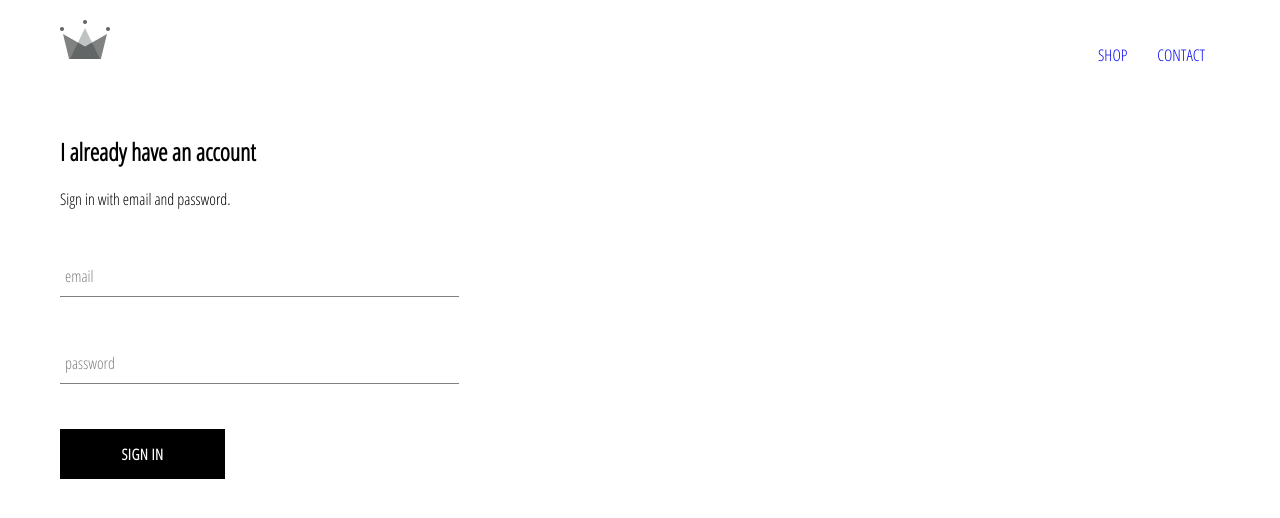
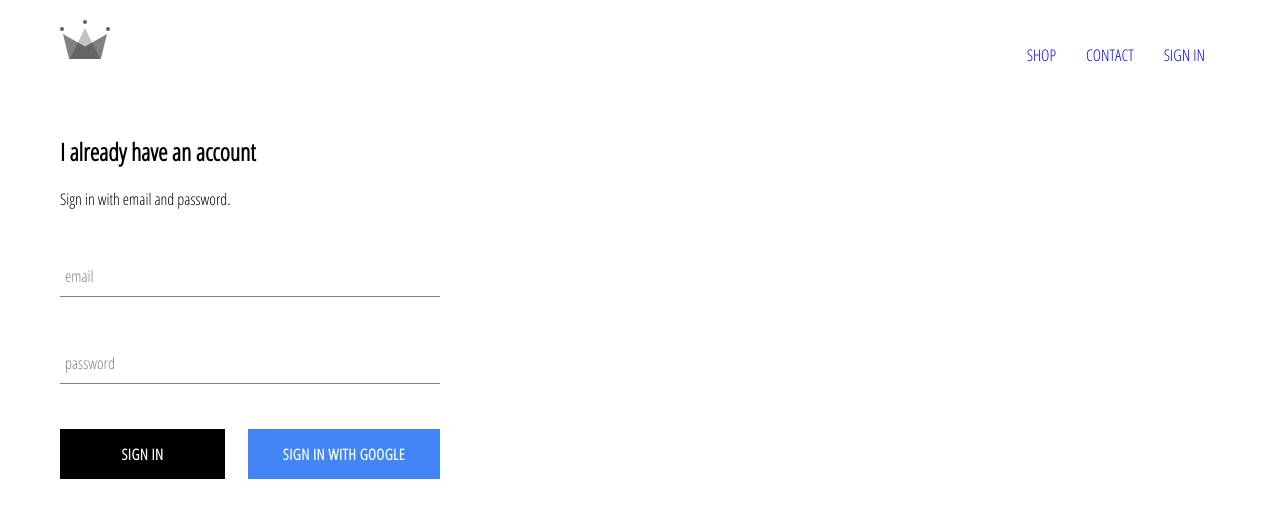
Before and after one commit to kluevevga/FashionEmporium, a React (Create React App) app: page /signin in a window 1280 px wide. Shown: the top 518 px of the page. Built offline with nearby package versions, Linux system fonts and the light colour scheme; no server answers; a web font is replaced by a local one.

Commit message:
sign in with firebase & store accounts in firebase

```diff
--- a/package.json
+++ b/package.json
@@ -6,6 +6,7 @@
     "@testing-library/jest-dom": "^5.16.1",
     "@testing-library/react": "^11.2.7",
     "@testing-library/user-event": "^12.8.3",
+    "firebase": "^9.6.1",
     "react": "^17.0.2",
     "react-dom": "^17.0.2",
     "react-router-dom": "5.3.0",
--- a/src/App.css
+++ b/src/App.css
@@ -6,3 +6,7 @@ body {
 a{
     text-decoration: none;
 }
+
+*{
+    box-sizing: border-box;
+}
--- a/src/App.js
+++ b/src/App.js
@@ -1,21 +1,57 @@
-import React from 'react';
+import React, {Component} from 'react';
 import {Switch, Route} from 'react-router-dom';
+
 import HomePage from './pages/homepage/homepage.component';
 import ShopPage from './pages/shop/shop.component';
 import Header from './components/header/header.component';
 import SignInAndSignUpPage from './pages/sign-in-and-sign-up/sign-in-and-sign-up.component';
+
+import {onSnapshot} from 'firebase/firestore';
+import {onAuthStateChanged} from 'firebase/auth';
+import { auth, createUserProfileDocument } from './firebase/firebase.utils';
+
 import './App.css';
 
 
-const App = () => (
+class App extends Component {
+  state = {
+    currentUser: null
+  }
+
+  unsubscribeFromAuth = null;
+
+  componentDidMount(){
+    this.unsubscribeFromAuth = onAuthStateChanged(auth, async userAuth => {
+
+      if (userAuth) {
+        const userRef = await createUserProfileDocument(userAuth);
+
+        onSnapshot(userRef, snapshot => {
+          this.setState({currentUser: {id: snapshot.id, ...snapshot.data()}});
+        });
+      } else {
+        this.setState({currentUser: userAuth});
+      }
+
+    });
+  }
+
+  componentWillUnmount() {
+    this.unsubscribeFromAuth();
+  }
+
+  render() {
+    return (
       <div>
-    <Header/>
+        <Header currentUser={this.state.currentUser}/>
         <Switch>
           <Route exact path='/' component={HomePage}/>
           <Route path='/shop' component={ShopPage}/>
           <Route path='/signin' component={SignInAndSignUpPage}/>
         </Switch>
       </div>
-);
+    )
+  }
+}
 
 export default App;
--- a/src/components/custom-button/custom-button.component.jsx
+++ b/src/components/custom-button/custom-button.component.jsx
@@ -2,8 +2,8 @@ import React from 'react';
 import './custom-button.styles.scss';
 
 
-const CustomButton = ({ children, ...otherProps }) => (
-    <button className='custom-button' {...otherProps}>
+const CustomButton = ({ children, isGoogleSignIn, ...otherProps }) => (
+    <button className={`custom-button ${isGoogleSignIn ? 'google-sign-in' : ''}`} {...otherProps}>
         {children}
     </button>
 );
--- a/src/components/custom-button/custom-button.styles.scss
+++ b/src/components/custom-button/custom-button.styles.scss
@@ -19,4 +19,14 @@
     color: black;
     border: 1px solid black;
   }
+
+  &.google-sign-in{
+    background: #4285f4;
+    color: white;
+
+    &:hover{
+      background: #357ae8;
+      border: none;
     }
+  }
+}
--- a/src/components/header/header.component.jsx
+++ b/src/components/header/header.component.jsx
@@ -1,10 +1,12 @@
 import React from 'react';
 import { Link } from 'react-router-dom';
+import { auth } from '../../firebase/firebase.utils';
+import { signOut } from 'firebase/auth';
 import { ReactComponent as Logo } from '../../assets/crown.svg';
 import './header.styles.scss';
 
 
-const Header = () => (
+const Header = ({ currentUser }) => (
     <div className='header'>
         <Link to="/" className='logo' >
             <Logo />
@@ -13,6 +15,11 @@ const Header = () => (
         <div className='options'>
             <Link to="/shop" className='option'>SHOP</Link>
             <Link to="/contact" className='option'>CONTACT</Link>
+            {
+                currentUser ?
+                    <div className='option' onClick={() => signOut(auth)}>SIGN OUT</div>
+                    : <Link className='option' to="/signin">SIGN IN</Link>
+            }
         </div>
     </div>
 );
--- a/src/components/header/header.styles.scss
+++ b/src/components/header/header.styles.scss
@@ -20,6 +20,7 @@
 
     .option {
       padding: 10px 15px;
+      cursor: pointer;
     }
   }
 }
--- a/src/components/sign-in/sign-in.component.jsx
+++ b/src/components/sign-in/sign-in.component.jsx
@@ -1,6 +1,7 @@
 import React, { Component } from 'react';
 import FormInput from '../form-input/form-input.component';
 import CustomButton from '../custom-button/custom-button.component';
+import { signInWithGoogle } from '../../firebase/firebase.utils';
 import './sign-in.styles.scss';
 
 
@@ -42,7 +43,11 @@ class SignIn extends Component {
                         required
                         label="password" />
 
-                    <CustomButton type="submit">sign in</CustomButton>
+                    <div className='buttons'>
+                        <CustomButton type="submit">sign in</CustomButton>
+                        <CustomButton type="button" isGoogleSignIn onClick={signInWithGoogle}>sign in with google</CustomButton>
+                    </div>
+
                 </form>
 
             </div>
--- a/src/components/sign-in/sign-in.styles.scss
+++ b/src/components/sign-in/sign-in.styles.scss
@@ -1,9 +1,14 @@
 .sign-in{
-    width: 30vw;
+    width: 380px;
     display: flex;
     flex-direction: column;
 
     .title{
         margin: 10px 0;
     }
+
+    .buttons{
+        display: flex;
+        justify-content: space-between;
+    }
 }
--- /dev/null
+++ b/src/firebase/firebase.utils.js
@@ -0,0 +1,51 @@
+import { initializeApp } from 'firebase/app'
+import { getFirestore, doc, getDoc, setDoc} from 'firebase/firestore';
+import { getAuth, GoogleAuthProvider, signInWithPopup} from 'firebase/auth';
+
+
+const firebaseConfig = {
+    apiKey: "AIzaSyC6fK-8P0t_LHGVIHlfj9oirU3RsnUiMVc",
+    authDomain: "crwn-7d6eb.firebaseapp.com",
+    projectId: "crwn-7d6eb",
+    storageBucket: "crwn-7d6eb.appspot.com",
+    messagingSenderId: "826687191599",
+    appId: "1:826687191599:web:da0fccb8b3e5fb2fefe4da",
+    measurementId: "G-7ZTM1886GE"
+};
+
+initializeApp(firebaseConfig);
+export const db = getFirestore();
+export const auth = getAuth();
+
+export const provider = new GoogleAuthProvider();
+
+provider.setCustomParameters({
+    prompt : 'select_account'
+});
+
+export const signInWithGoogle = () => signInWithPopup(auth, provider);
+
+export const createUserProfileDocument = async (userAuth, additionalData) => {
+    if (!userAuth) return;
+
+    const userRef = doc(db, 'users', userAuth.uid);
+    const snapShot = await getDoc(userRef);
+
+    if (!snapShot.exists()) {
+        const {displayName, email} = userAuth;
+        const createdAt = new Date();
+
+        try {
+            await setDoc(userRef, {
+                displayName,
+                email,
+                createdAt,
+                ...additionalData
+            });
+        } catch (error) {
+            console.log('error creating user', error.message);
+        }
+    }
+
+    return userRef;
+};
```
Also changed, not shown: 1 other file (tests, documents, lock files or other folders). Lines whose indentation alone changed are shown as unchanged.
